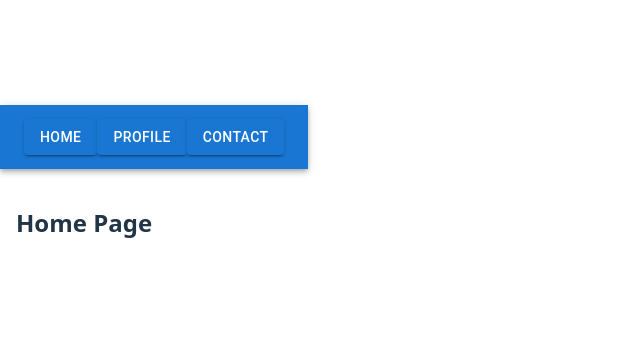
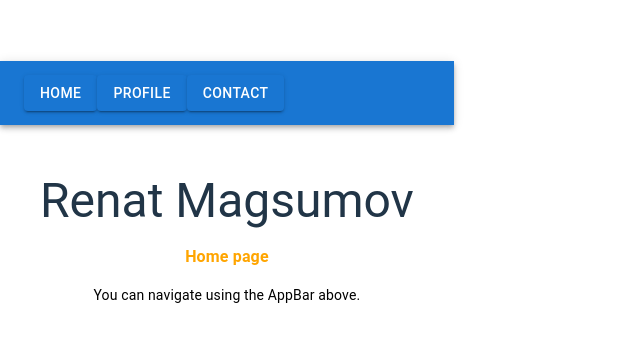
Before and after one commit to RenatMagsumov/rp2025, a React (Vite) app in the folder 2025-09-18/myapp/: page /#/ in a window 1280 px wide. Shown: the part 209-550 px from the top of the page, without its empty margins (0-640 px from the left). Built offline with nearby package versions, Linux system fonts and the light colour scheme.

Commit message:
feat(home): add content with MUI Container, Typography and Stack

```diff
--- a/2025-09-18/myapp/src/components/Home.tsx
+++ b/2025-09-18/myapp/src/components/Home.tsx
@@ -1,3 +1,21 @@
+import Container from "@mui/material/Container";
+import Typography from "@mui/material/Typography";
+import Stack from "@mui/material/Stack";
+
 export default function Home() {
-    return <h2>Home Page</h2>;
+    return (
+        <Container maxWidth="md" sx={{ mt: 4, textAlign: "center" }}>
+            <Stack spacing={2}>
+                <Typography variant="h3" component="h1" gutterBottom>
+                    Renat Magsumov
+                </Typography>
+                <Typography variant="body1" color="orange">
+                    <b>Home page</b>
+                </Typography>
+                <Typography variant="body2" color="black">
+                    You can navigate using the AppBar above.
+                </Typography>
+            </Stack>
+        </Container>
+    );
 }
```
